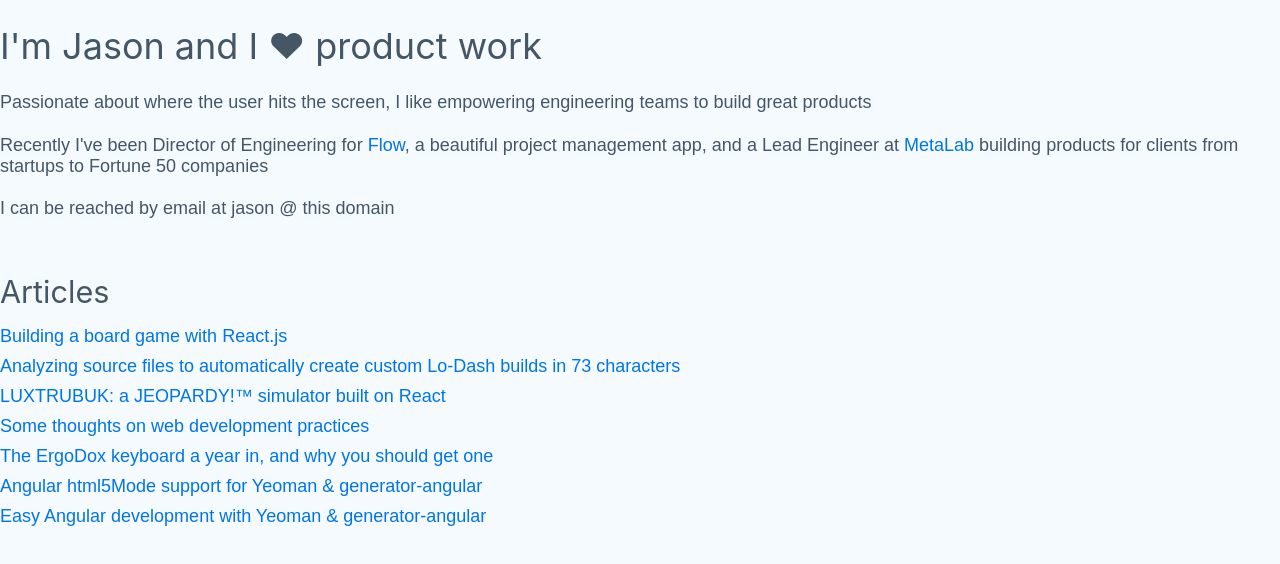
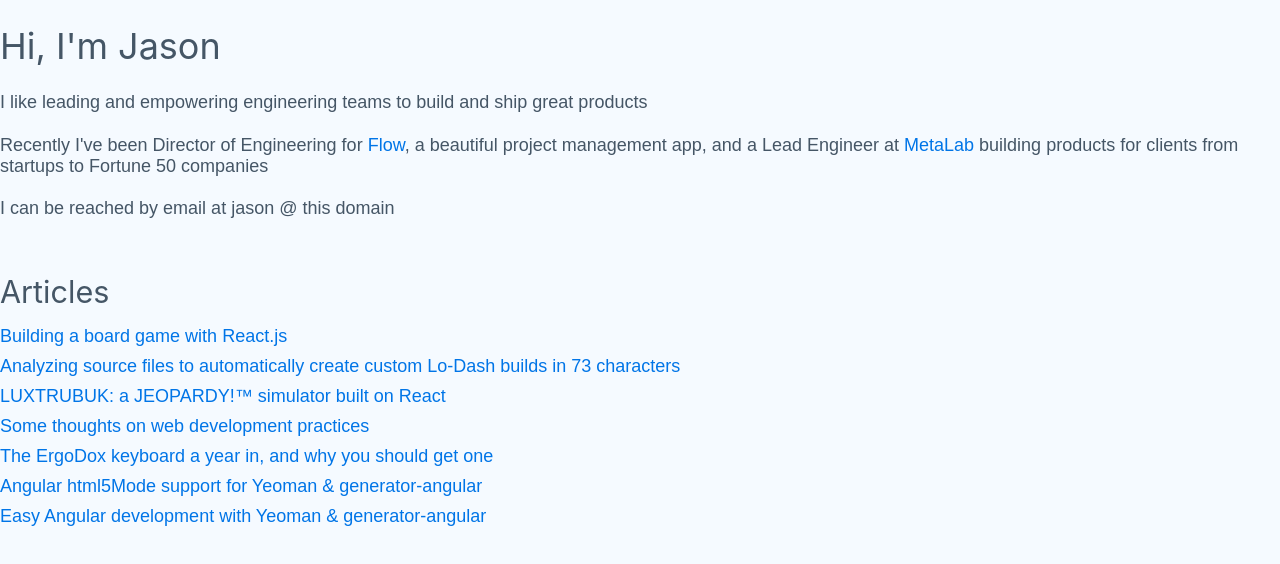
Before and after one commit to jjt/jjt.io, a Gatsby site: page / in a window 1280 px wide. Built offline with nearby package versions, Linux system fonts and the light colour scheme; Gatsby itself is replaced by a stand-in of ours; some packages are replaced by stand-ins of ours.

Commit message:
Tweak bio

```diff
--- a/src/components/Bio.js
+++ b/src/components/Bio.js
@@ -2,8 +2,8 @@ import React from 'react'
 
 const Bio = () => (
   <div style={{marginBottom: '3rem'}}>
-    <h1>I'm Jason and I ❤ product work</h1>
-    <p>Passionate about where the user hits the screen, I like empowering engineering teams to build great products</p>
+    <h1>Hi, I'm Jason</h1>
+    <p>I like leading and empowering engineering teams to build and ship great products</p>
     <p>Recently I've been Director of Engineering for <a href="https://getflow.com">Flow</a>, a beautiful project management app, and a Lead Engineer at <a href="https://metalab.co">MetaLab</a> building products for clients from startups to Fortune 50 companies</p>
     <p>I can be reached by email at jason @ this domain</p>
   </div>
```
